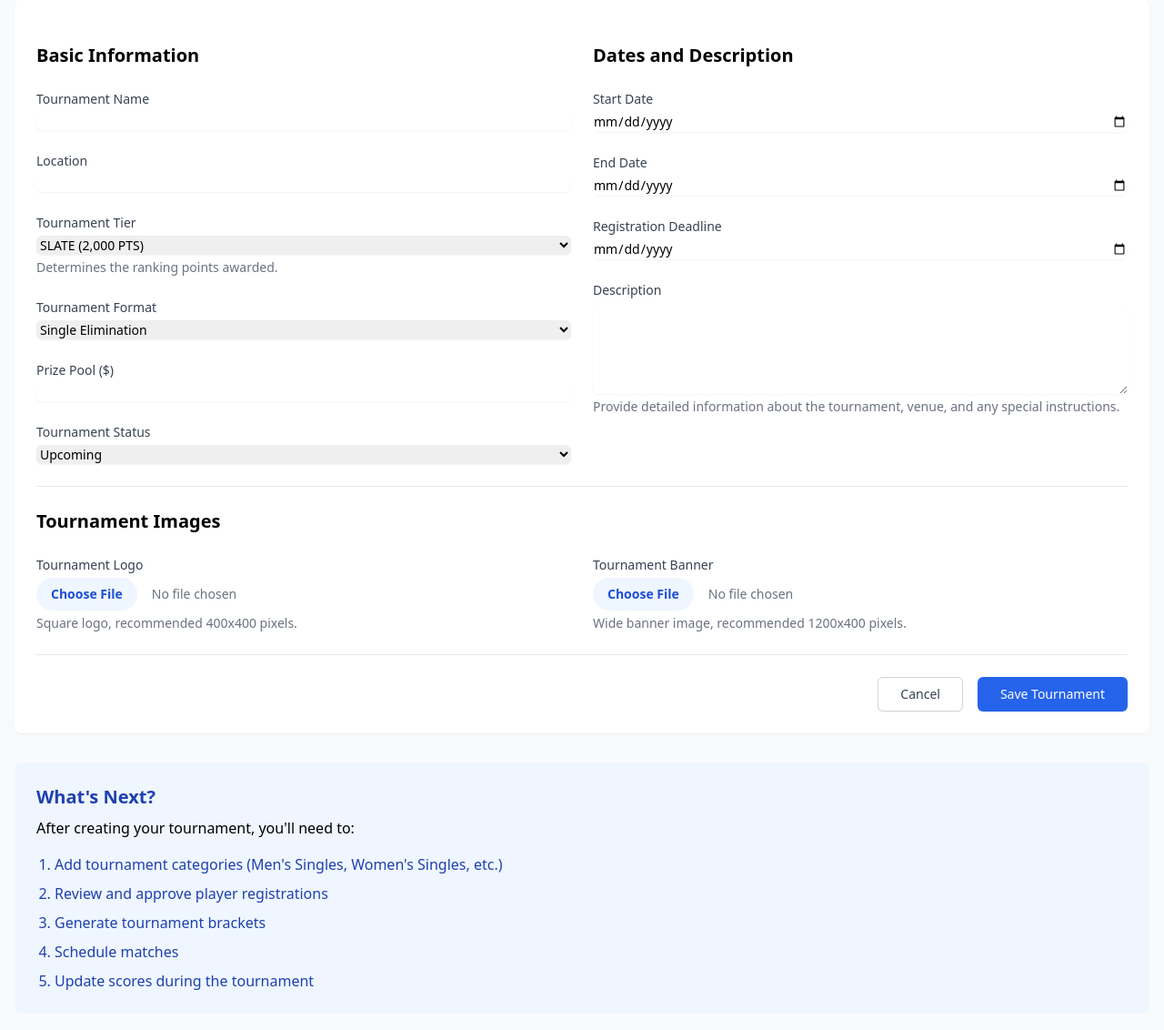
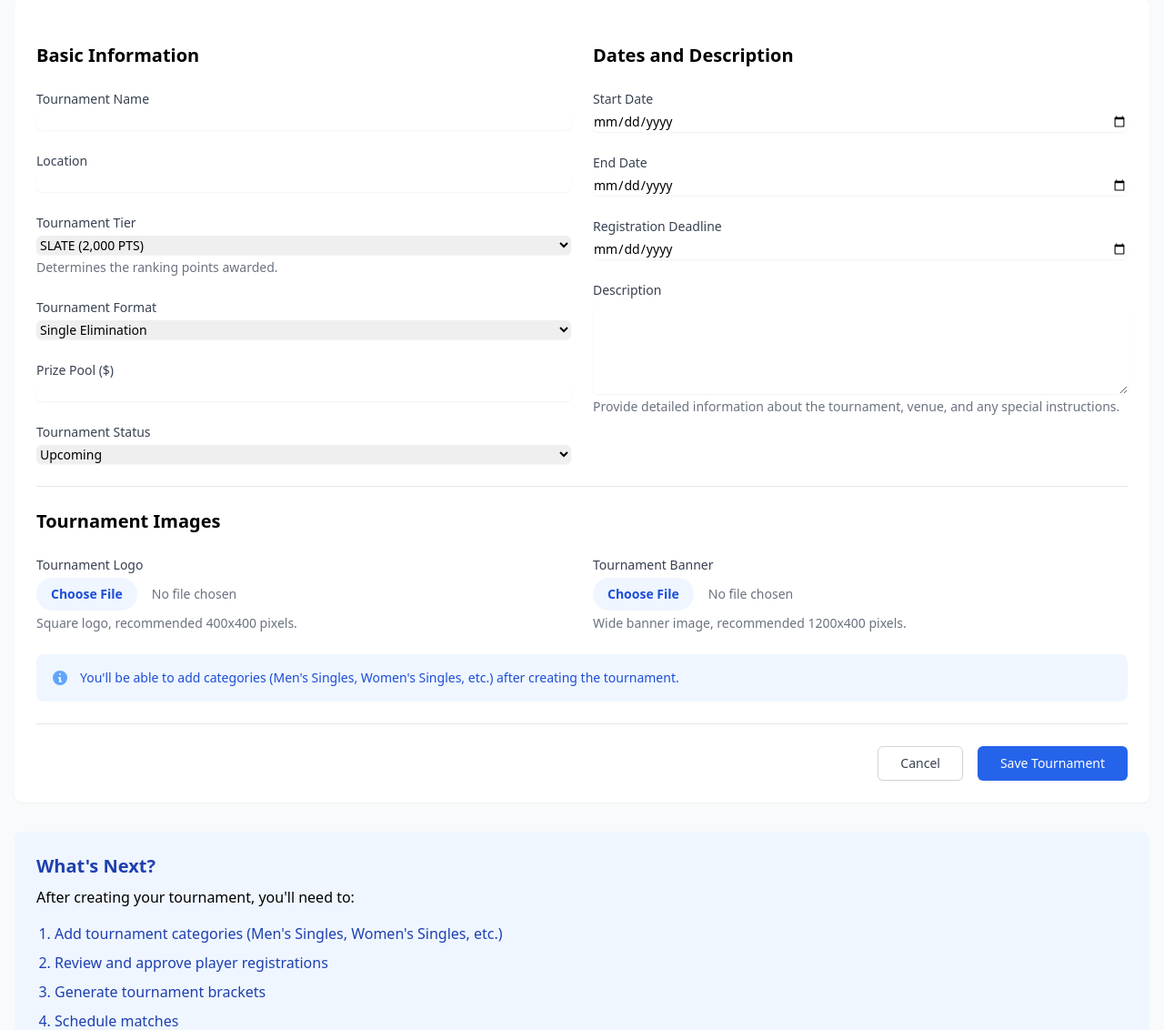
Before and after one commit to bryanooitatmun/pickleball-tournament-platform, a Flask app: template app/templates/organizer/create_tournament.html in a window 1280 px wide. Shown: the part 218-1350 px from the top of the page at 91% size. Run offline with Flask 3, Linux system fonts and the light colour scheme; the template is opened without the code that fills it: values that come from a table or form of the project are taken from there, others are empty; some libraries are stand-ins or nearby versions.

Commit message:
Update create_tournament.html

```diff
--- a/app/templates/organizer/create_tournament.html
+++ b/app/templates/organizer/create_tournament.html
@@ -163,6 +163,22 @@
             </div>
         </div>
 
+        <!-- Note about categories -->
+        <div class="bg-blue-50 p-4 rounded-lg">
+            <div class="flex">
+                <div class="flex-shrink-0">
+                    <svg class="h-5 w-5 text-blue-400" xmlns="http://www.w3.org/2000/svg" viewBox="0 0 20 20" fill="currentColor" aria-hidden="true">
+                        <path fill-rule="evenodd" d="M18 10a8 8 0 11-16 0 8 8 0 0116 0zm-7-4a1 1 0 11-2 0 1 1 0 012 0zM9 9a1 1 0 000 2v3a1 1 0 001 1h1a1 1 0 100-2v-3a1 1 0 00-1-1H9z" clip-rule="evenodd" />
+                    </svg>
+                </div>
+                <div class="ml-3 flex-1 md:flex md:justify-between">
+                    <p class="text-sm text-blue-700">
+                        You'll be able to add categories (Men's Singles, Women's Singles, etc.) after creating the tournament.
+                    </p>
+                </div>
+            </div>
+        </div>
+
         <!-- Form buttons -->
         <div class="flex justify-end space-x-4 pt-6 border-t border-gray-200">
             <a href="{{ url_for('organizer.dashboard') }}" class="px-6 py-2 border border-gray-300 shadow-sm text-sm font-medium rounded-md text-gray-700 bg-white hover:bg-gray-50 focus:outline-none focus:ring-2 focus:ring-offset-2 focus:ring-blue-500">
```
